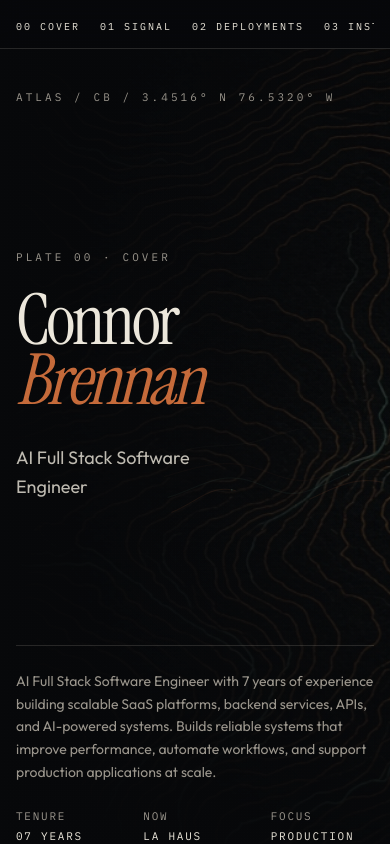
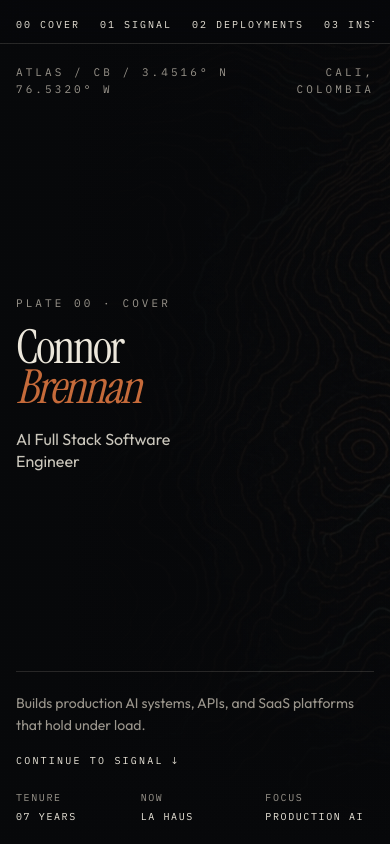
Before and after one commit to connor-pearl/my-portfolio, a Next.js app: page / in a window 390 px wide. Shown: the top 844 px of the page. Built offline with nearby package versions, Linux system fonts and the light colour scheme.

Commit message:
Hold the cover as a first viewport so the name and facts land in one screen.
Co-authored-by: connor <331969325+connor-pearl@users.noreply.github.com>

```diff
--- a/src/app/globals.css
+++ b/src/app/globals.css
@@ -27,6 +27,7 @@
 :root {
   color-scheme: dark;
   --frame: clamp(1rem, 3vw, 2.25rem);
+  --index-bar: 2.75rem;
 }
 
 * {
@@ -130,15 +131,53 @@ a {
 }
 
 .contour-shift {
-  animation: contour-drift 48s linear infinite;
+  animation: contour-drift 64s linear infinite;
 }
 
 @keyframes contour-drift {
   from {
-    transform: translate3d(0, 0, 0) scale(1.04);
+    transform: translate3d(0, 0, 0) scale(1.03);
   }
   to {
-    transform: translate3d(-3%, -2%, 0) scale(1.12);
+    transform: translate3d(-2%, -1.5%, 0) scale(1.08);
+  }
+}
+
+.cover-title {
+  font-size: clamp(2.85rem, 12vw, 11.5rem);
+}
+
+.cover-rise {
+  animation: cover-rise 1.05s cubic-bezier(0.22, 1, 0.36, 1) both;
+}
+
+@media (max-height: 740px) {
+  .cover-title {
+    font-size: clamp(2.6rem, 9vw, 7.5rem);
+  }
+
+  .cover-plate {
+    padding-top: 1rem;
+    padding-bottom: 1rem;
+  }
+}
+
+.cover-rise-2 {
+  animation-delay: 0.12s;
+}
+
+.cover-rise-3 {
+  animation-delay: 0.24s;
+}
+
+@keyframes cover-rise {
+  from {
+    opacity: 0;
+    transform: translate3d(0, 16px, 0);
+  }
+  to {
+    opacity: 1;
+    transform: none;
   }
 }
 
@@ -181,7 +220,10 @@ a {
 
   .contour-shift,
   .pulse-node,
-  .dash-draw {
+  .dash-draw,
+  .cover-rise,
+  .cover-rise-2,
+  .cover-rise-3 {
     animation: none;
   }
 }
--- a/src/components/Correspondence.tsx
+++ b/src/components/Correspondence.tsx
@@ -56,7 +56,7 @@ export function Correspondence() {
 
       <footer className="relative mt-20 flex flex-wrap items-end justify-between gap-4 border-t border-rule pt-6">
         <p className="font-mono text-[10px] tracking-[0.22em] text-fog uppercase">
-          {site.name} · Atlas 01 · {new Date().getFullYear()}
+          {site.name} · Atlas 01 · {site.editionYear}
         </p>
         <p className="font-mono text-[10px] tracking-[0.18em] text-fog uppercase">
           No portraits · Cartographic edition
--- a/src/components/CoverPlate.tsx
+++ b/src/components/CoverPlate.tsx
@@ -1,12 +1,12 @@
 import Image from "next/image";
-import { site } from "@/content/site";
+import { coverFacts, site } from "@/content/site";
 import { ContourField } from "@/components/ContourField";
 
 export function CoverPlate() {
   return (
     <section
       id="cover"
-      className="relative flex min-h-[100svh] flex-col justify-between overflow-hidden px-[var(--frame)] pt-10 pb-8 md:pt-14 md:pb-10"
+      className="cover-plate relative flex min-h-[calc(100svh-var(--index-bar))] flex-col justify-between overflow-hidden px-[var(--frame)] py-5 md:py-8 xl:min-h-[100svh] xl:py-10"
     >
       <div className="absolute inset-0">
         <Image
@@ -14,51 +14,54 @@ export function CoverPlate() {
           alt="Abstract topographic contour field of a mountain valley."
           fill
           priority
-          className="contour-shift object-cover opacity-45"
+          className="contour-shift object-cover object-[68%_40%] opacity-40 md:object-center md:opacity-50"
           sizes="100vw"
         />
-        <div className="absolute inset-0 bg-gradient-to-r from-ink via-ink/80 to-ink/25" />
-        <div className="absolute inset-0 bg-gradient-to-t from-ink via-transparent to-ink/50" />
-        <div className="absolute inset-y-0 right-0 w-[58%] opacity-70 mix-blend-screen">
+        <div className="absolute inset-0 bg-gradient-to-r from-ink from-15% via-ink/88 to-ink/40 md:via-ink/72 md:to-ink/20" />
+        <div className="absolute inset-0 bg-gradient-to-t from-ink via-ink/25 to-ink/70" />
+        <div className="absolute inset-y-0 right-0 hidden w-[58%] opacity-70 mix-blend-screen md:block">
           <ContourField />
         </div>
       </div>
 
-      <header className="relative z-10 flex items-start justify-between gap-6">
+      <header className="relative z-10 flex items-start justify-between gap-6 cover-rise">
         <p className="kicker">
           Atlas / {site.shortName} / {site.coordinates}
         </p>
-        <p className="kicker hidden sm:block">{site.location}</p>
+        <p className="kicker text-right">{site.location}</p>
       </header>
 
-      <div className="relative z-10 mt-16 max-w-[18ch] md:mt-10">
-        <p className="kicker mb-6 text-signal">Plate 00 · Cover</p>
-        <h1 className="display-title text-[clamp(4.4rem,16vw,13.5rem)] text-paper">
-          Connor
-          <span className="block italic text-copper">Brennan</span>
+      <div className="relative z-10 max-w-[16ch] cover-rise cover-rise-2">
+        <p className="kicker mb-4 text-signal md:mb-6">Plate 00 · Cover</p>
+        <h1 className="cover-title display-title text-paper">
+          {site.givenName}
+          <span className="block italic text-copper">{site.familyName}</span>
         </h1>
-        <p className="mt-8 max-w-[22rem] text-lg leading-relaxed text-paper/80 md:text-xl">
+        <p className="mt-5 max-w-[22rem] text-base leading-snug text-paper/85 md:mt-8 md:text-xl md:leading-relaxed">
           {site.role}
         </p>
       </div>
 
-      <footer className="relative z-10 mt-16 grid gap-6 border-t border-rule pt-6 md:grid-cols-[1fr_auto] md:items-end">
-        <p className="max-w-xl text-sm leading-relaxed text-fog md:text-base">
-          {site.summary}
-        </p>
-        <dl className="grid grid-cols-3 gap-6 font-mono text-[11px] tracking-[0.16em] uppercase">
-          <div>
-            <dt className="text-fog">Tenure</dt>
-            <dd className="mt-1 text-paper">07 years</dd>
-          </div>
-          <div>
-            <dt className="text-fog">Now</dt>
-            <dd className="mt-1 text-paper">La Haus</dd>
-          </div>
-          <div>
-            <dt className="text-fog">Focus</dt>
-            <dd className="mt-1 text-paper">Production AI</dd>
-          </div>
+      <footer className="relative z-10 grid gap-5 border-t border-rule pt-5 cover-rise cover-rise-3 md:grid-cols-[minmax(0,1fr)_auto] md:items-end md:gap-10 md:pt-6">
+        <div className="max-w-md">
+          <p className="text-sm leading-relaxed text-fog md:text-base">
+            {site.coverLead}
+          </p>
+          <a
+            href="#signal"
+            className="mt-4 inline-flex items-center gap-2 font-mono text-[10px] tracking-[0.22em] text-copper uppercase no-underline hover:text-signal"
+          >
+            Continue to signal
+            <span aria-hidden>↓</span>
+          </a>
+        </div>
+        <dl className="grid grid-cols-3 gap-4 font-mono text-[10px] tracking-[0.16em] uppercase sm:gap-6 sm:text-[11px]">
+          {coverFacts.map((fact) => (
+            <div key={fact.label}>
+              <dt className="text-fog">{fact.label}</dt>
+              <dd className="mt-1 text-paper">{fact.value}</dd>
+            </div>
+          ))}
         </dl>
       </footer>
     </section>
--- a/src/components/MobileIndex.tsx
+++ b/src/components/MobileIndex.tsx
@@ -4,9 +4,9 @@ export function MobileIndex() {
   return (
     <nav
       aria-label="Atlas index"
-      className="sticky top-0 z-30 border-b border-rule bg-ink/80 px-[var(--frame)] py-3 backdrop-blur-md xl:hidden"
+      className="sticky top-0 z-30 flex h-[var(--index-bar)] items-center border-b border-rule bg-ink/80 px-[var(--frame)] backdrop-blur-md xl:hidden"
     >
-      <ol className="flex gap-5 overflow-x-auto">
+      <ol className="flex w-full gap-5 overflow-x-auto">
         {plates.map((plate) => (
           <li key={plate.id} className="shrink-0">
             <a
--- a/src/content/site.ts
+++ b/src/content/site.ts
@@ -1,5 +1,7 @@
 export const site = {
   name: "Connor Brennan",
+  givenName: "Connor",
+  familyName: "Brennan",
   shortName: "CB",
   role: "AI Full Stack Software Engineer",
   location: "Cali, Colombia",
@@ -7,8 +9,12 @@ export const site = {
   email: "connor.brennan42@outlook.com",
   phone: "+57 602 345 6789",
   years: 7,
+  editionYear: 2026,
+  focus: "Production AI",
   summary:
     "AI Full Stack Software Engineer with 7 years of experience building scalable SaaS platforms, backend services, APIs, and AI-powered systems. Builds reliable systems that improve performance, automate workflows, and support production applications at scale.",
+  coverLead:
+    "Builds production AI systems, APIs, and SaaS platforms that hold under load.",
 } as const;
 
 export const metrics = [
@@ -160,6 +166,21 @@ export const education = {
   place: "College Green, Dublin 2, Ireland",
 } as const;
 
+export const coverFacts = [
+  {
+    label: "Tenure",
+    value: `${String(site.years).padStart(2, "0")} years`,
+  },
+  {
+    label: "Now",
+    value: experience[0].company,
+  },
+  {
+    label: "Focus",
+    value: site.focus,
+  },
+] as const;
+
 export const plates = [
   { id: "cover", index: "00", label: "Cover" },
   { id: "signal", index: "01", label: "Signal" },
```
